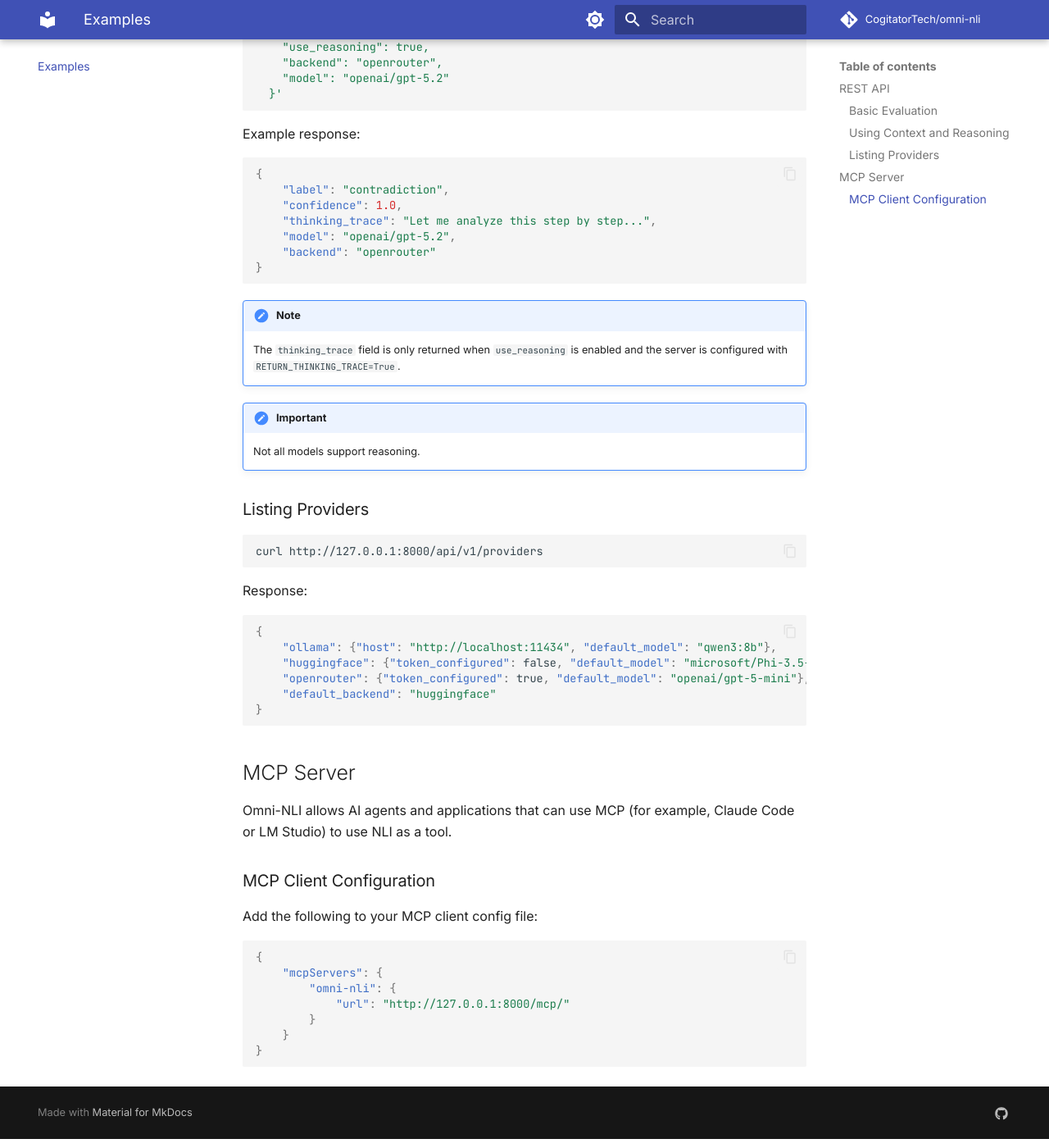
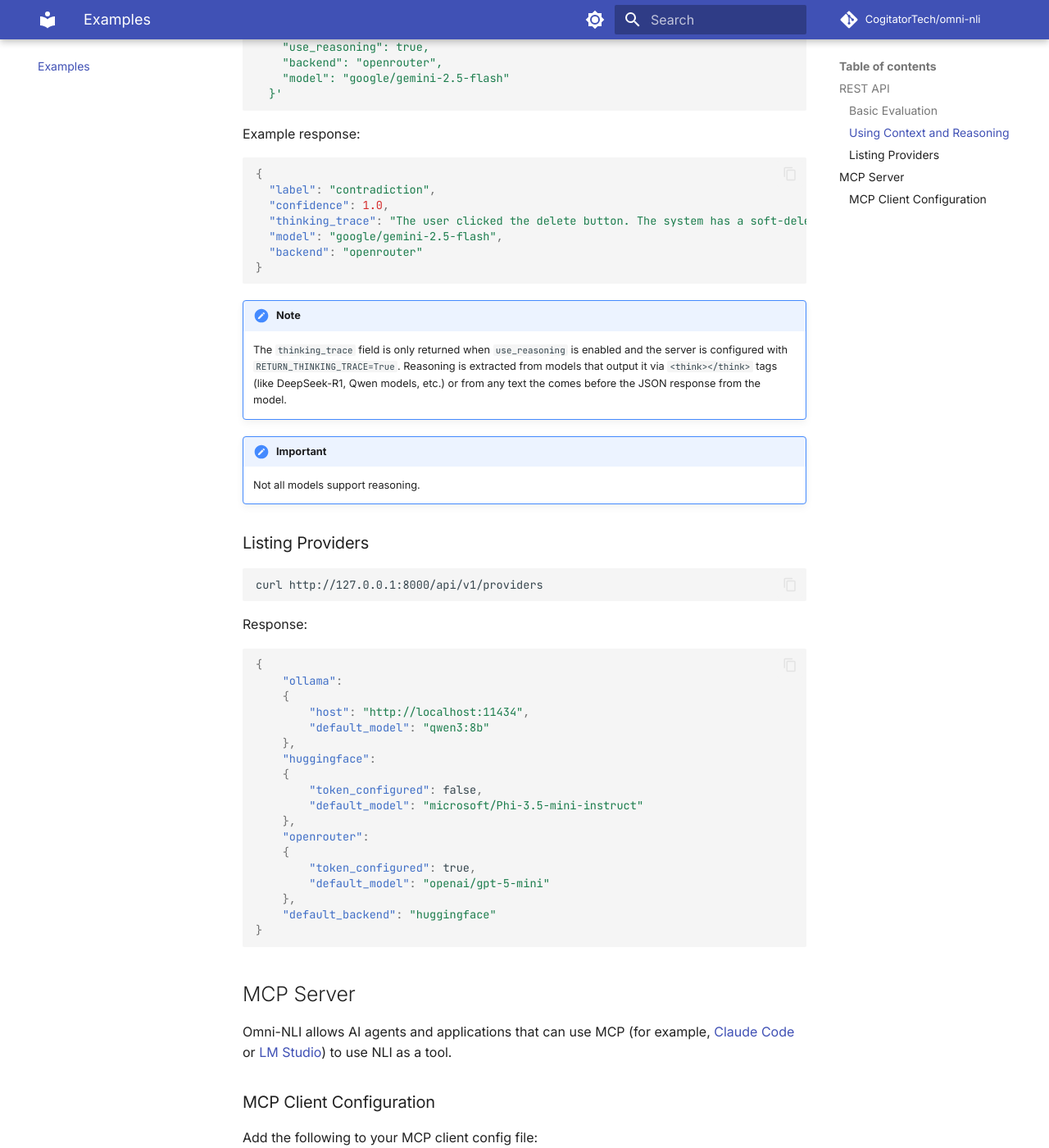
Before and after one commit to CogitatorTech/omni-nli, an MkDocs documentation site: the page built from docs/examples.md, in a window 1280 px wide and 1400 px high, scrolled down 948 px. Shown: the whole window at 82% size. Built offline with MkDocs 1.6.1 and Material for MkDocs 9.7.7, drawn with Linux system fonts in a browser that asks for light colours; comment, search, counter and statistics services are not loaded.

Commit message:
Revise the documentation #2

````diff
--- a/docs/examples.md
+++ b/docs/examples.md
@@ -41,7 +41,7 @@
     "context": "The system implements a soft-delete mechanism where files are moved to a trash bin first.",
     "use_reasoning": true,
     "backend": "openrouter",
-    "model": "openai/gpt-5.2"
+    "model": "google/gemini-2.5-flash"
   }'
 ```
 
@@ -49,16 +49,18 @@
 
 ```json
 {
-    "label": "contradiction",
-    "confidence": 1.0,
-    "thinking_trace": "Let me analyze this step by step...",
-    "model": "openai/gpt-5.2",
-    "backend": "openrouter"
+  "label": "contradiction",
+  "confidence": 1.0,
+  "thinking_trace": "The user clicked the delete button. The system has a soft-delete mechanism where files are moved to a trash bin first. This means that clicking delete does *not* permanently remove the file; it moves it to the trash. Therefore, the hypothesis that the file is permanently removed contradicts the premise in the context of the system's behavior.",
+  "model": "google/gemini-2.5-flash",
+  "backend": "openrouter"
 }
 ```
 
+
 !!! note
     The `thinking_trace` field is only returned when `use_reasoning` is enabled and the server is configured with `RETURN_THINKING_TRACE=True`.
+    Reasoning is extracted from models that output it via `<think></think>` tags (like DeepSeek-R1, Qwen models, etc.) or from any text the comes before the JSON response from the model.
 
 !!! important
     Not all models support reasoning.
@@ -73,16 +75,29 @@
 
 ```json
 {
-    "ollama": {"host": "http://localhost:11434", "default_model": "qwen3:8b"},
-    "huggingface": {"token_configured": false, "default_model": "microsoft/Phi-3.5-mini-instruct"},
-    "openrouter": {"token_configured": true, "default_model": "openai/gpt-5-mini"},
+    "ollama":
+    {
+        "host": "http://localhost:11434",
+        "default_model": "qwen3:8b"
+    },
+    "huggingface":
+    {
+        "token_configured": false,
+        "default_model": "microsoft/Phi-3.5-mini-instruct"
+    },
+    "openrouter":
+    {
+        "token_configured": true,
+        "default_model": "openai/gpt-5-mini"
+    },
     "default_backend": "huggingface"
 }
 ```
 
 ## MCP Server
 
-Omni-NLI allows AI agents and applications that can use MCP (for example, Claude Code or LM Studio) to use NLI as a tool.
+Omni-NLI allows AI agents and applications that can use MCP (for example, [Claude Code](https://claude.com/product/claude-code)
+or [LM Studio](https://lmstudio.ai/)) to use NLI as a tool.
 
 ### MCP Client Configuration
 
````
Also changed, not shown: README.md (+3 -2 lines), docs/api-reference.md (+9 -9 lines), docs/getting-started.md (+5 -5 lines), docs/index.md (+1 -1 lines), 1 other file.
